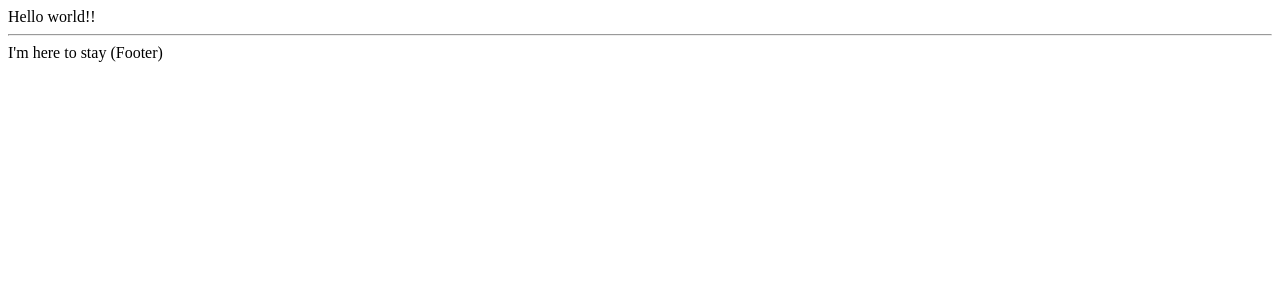
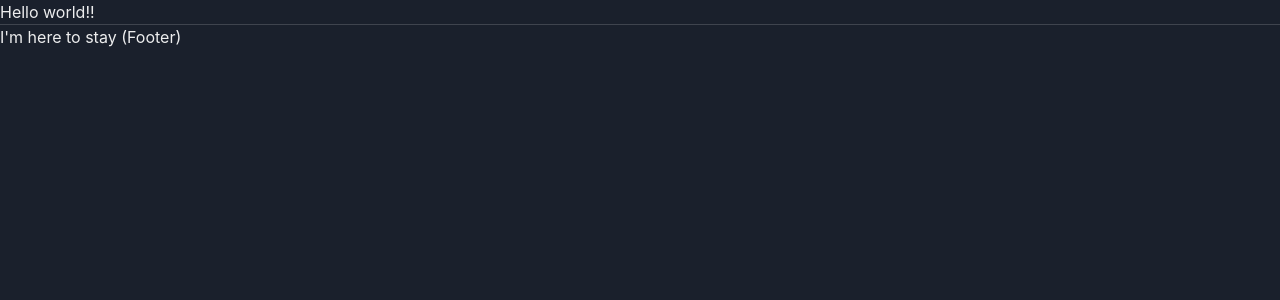
Before and after one commit to davidfrnks7/old-portfolio-website, a Next.js app: page / in a window 1280 px wide. Shown: the top 300 px of the page. Built offline with nearby package versions, Linux system fonts and the light colour scheme.

Commit message:
Install Chakra, setup theme, setup eslint

```diff
--- a/next.config.js
+++ b/next.config.js
@@ -1,4 +1,4 @@
 /** @type {import('next').NextConfig} */
 module.exports = {
   reactStrictMode: true,
-}
+};
--- a/pages/_app.tsx
+++ b/pages/_app.tsx
@@ -1,19 +1,25 @@
 import type { AppProps } from "next/app";
 
-import Head from 'next/head'
-import React, { Fragment } from "react";
+import Head from "next/head";
+import React from "react";
 
-function DavidPortfolioWebsite({ Component, pageProps }: AppProps): JSX.Element {
+import { ChakraProvider } from "@chakra-ui/react";
+import AppTheme from "../theme/AppTheme";
+
+function DavidPortfolioWebsite({
+  Component,
+  pageProps,
+}: AppProps): JSX.Element {
   return (
-    <Fragment>
+    <ChakraProvider theme={AppTheme}>
       <Head>
         <meta charSet="utf-8" />
         <meta name="viewport" content="initial-scale=1.0, width=device-width" />
         <link rel="icon" href="/logo/favicon/favicon.ico" />
       </Head>
       <Component {...pageProps} />
-    </Fragment>
-  )
+    </ChakraProvider>
+  );
 }
 
 export default DavidPortfolioWebsite;
--- /dev/null
+++ b/theme/AppTheme.ts
@@ -0,0 +1,26 @@
+import { extendTheme, ThemeConfig } from "@chakra-ui/react";
+import { ButtonStyles as Button } from "./components/ButtonStyles";
+
+const config: ThemeConfig = {
+  initialColorMode: "dark",
+  useSystemColorMode: false,
+};
+
+const AppTheme = extendTheme({
+  config,
+  colors: {
+    brand: {
+      main: "#3138dc",
+      primary: "#0068ff",
+      secondary: "#0086ff",
+      hover: "#00aec1",
+      warning: "#ffbd48",
+      danger: "#c50001",
+    },
+  },
+  components: {
+    Button,
+  },
+});
+
+export default AppTheme;
--- /dev/null
+++ b/theme/components/ButtonStyles.ts
@@ -0,0 +1,29 @@
+import {
+  darken,
+  mode,
+  StyleFunctionProps,
+  whiten,
+} from "@chakra-ui/theme-tools";
+import { Dict } from "@chakra-ui/utils";
+
+export const ButtonStyles = {
+  // style object for base or default style
+  baseStyle: {},
+  // styles for different sizes ("sm", "md", "lg")
+  sizes: {},
+  // styles for different visual variants ("outline", "solid")
+  variants: {
+    primary: (props: Dict<any> | StyleFunctionProps) => ({
+      bg: "primary", // Notice the use of color directly here
+      color: "white",
+      _hover: {
+        // Notice the use of `mode` function to change color
+        // based on theme color mode
+        bg: mode(whiten("primary", 20), darken("primary", 20))(props),
+        boxShadow: "md",
+      },
+    }),
+    // default values for `size` and `variant`
+    defaultProps: {},
+  },
+};
--- a/components/layout/Footer.tsx
+++ b/theme/layout/Footer.tsx
@@ -6,7 +6,7 @@ const Footer = (): JSX.Element => {
       <hr />
       <span>{"I'm here to stay (Footer)"}</span>
     </footer>
-  )
+  );
 };
 
 export default Footer;
```
Also changed, not shown: package.json (+13 -2 lines), pages/_document.tsx (+9 -6 lines), pages/index.tsx (+5 -7 lines), .eslintrc.json, 2 other files (tests, documents, lock files or other folders).
